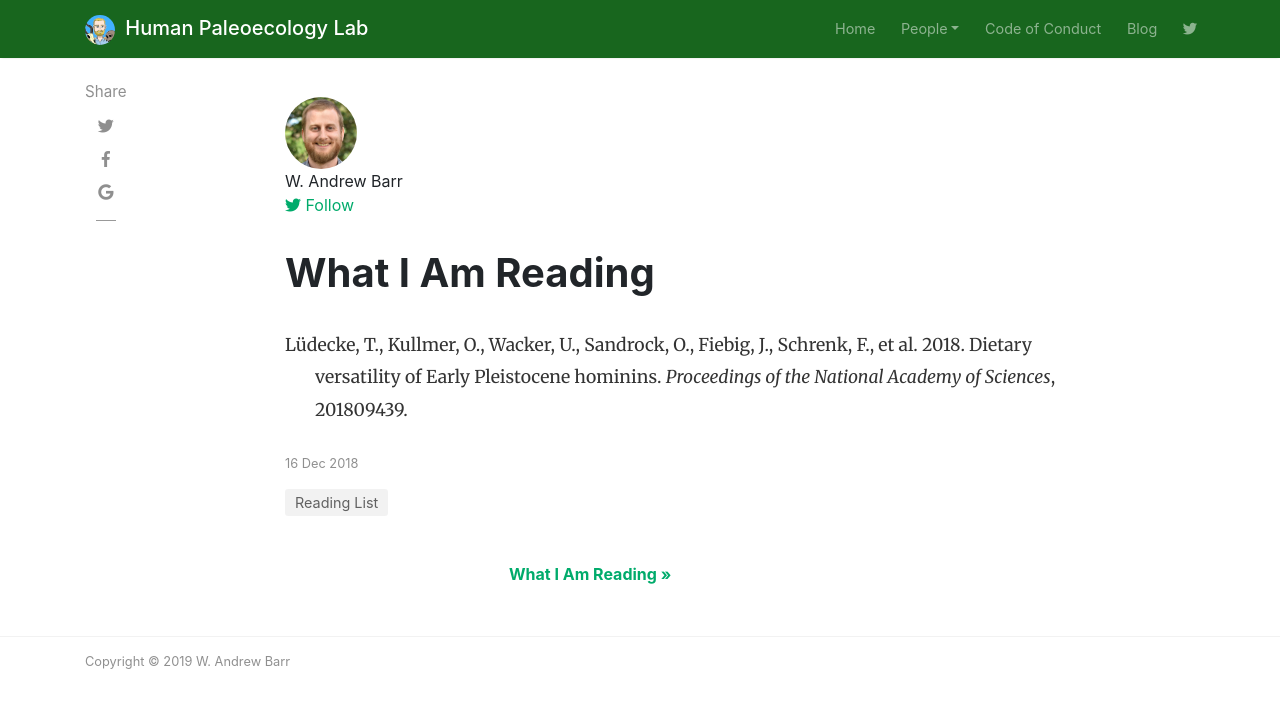
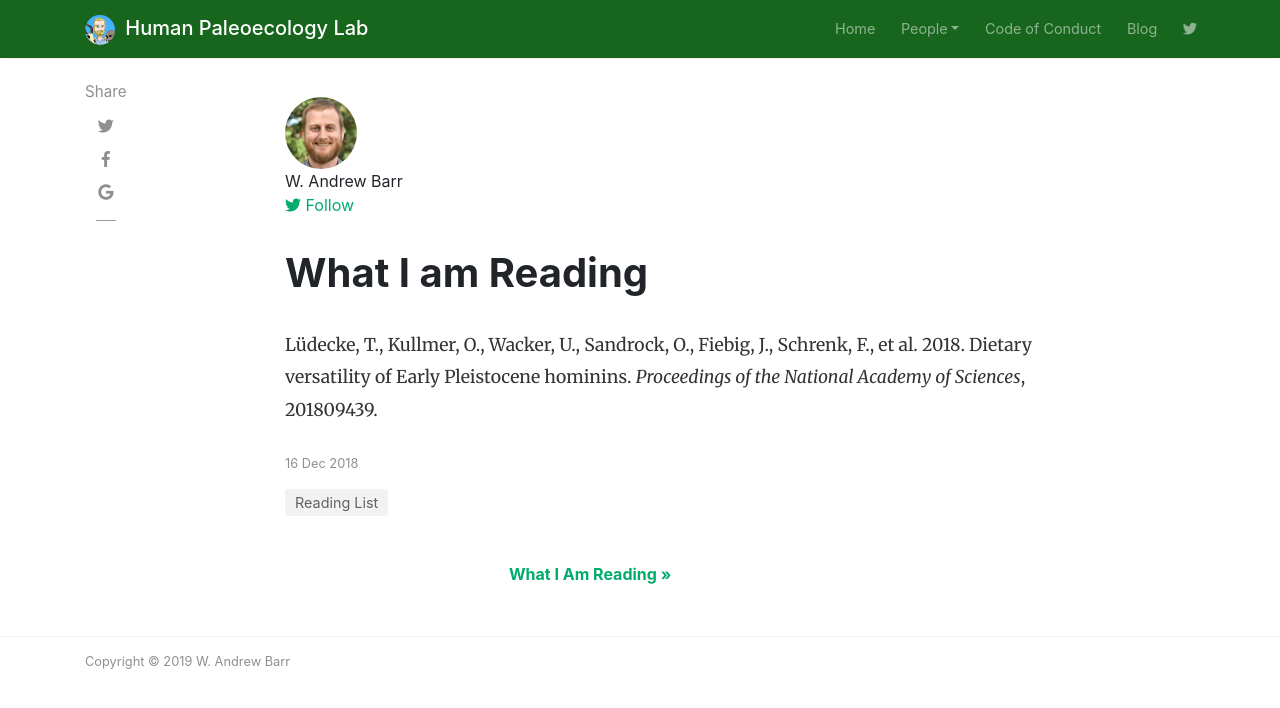
Before and after one commit to wabarr/PAPER, a Jekyll site: the page built from _posts/2018-12-16-what-i-am-reading.md, in a window 1280 px wide. Shown: the top 708 px of the page. Built offline with Jekyll 4.4.1, drawn with Linux system fonts in a browser that asks for light colours; nearby versions of some CDN libraries; comment, search, counter and statistics services are not loaded.

Commit message:
Update from Forestry.io Andrew Barr updated _posts/2018-12-16-what-i-am-reading.md

```diff
--- a/_posts/2018-12-16-what-i-am-reading.md
+++ b/_posts/2018-12-16-what-i-am-reading.md
@@ -7,5 +7,4 @@
 author: wabarr
 
 ---
-
-<p class="citation">Lüdecke, T., Kullmer, O., Wacker, U., Sandrock, O., Fiebig, J., Schrenk, F., et al. 2018. Dietary versatility of Early Pleistocene hominins. <i>Proceedings of the National Academy of Sciences</i>, 201809439.</p>
+Lüdecke, T., Kullmer, O., Wacker, U., Sandrock, O., Fiebig, J., Schrenk, F., et al. 2018. Dietary versatility of Early Pleistocene hominins. *Proceedings of the National Academy of Sciences*, 201809439.
```
Also changed, not shown: other parts of _posts/2018-12-16-what-i-am-reading.md (+1 -1 lines), .forestry/front_matter/templates/blog-post.yml.
